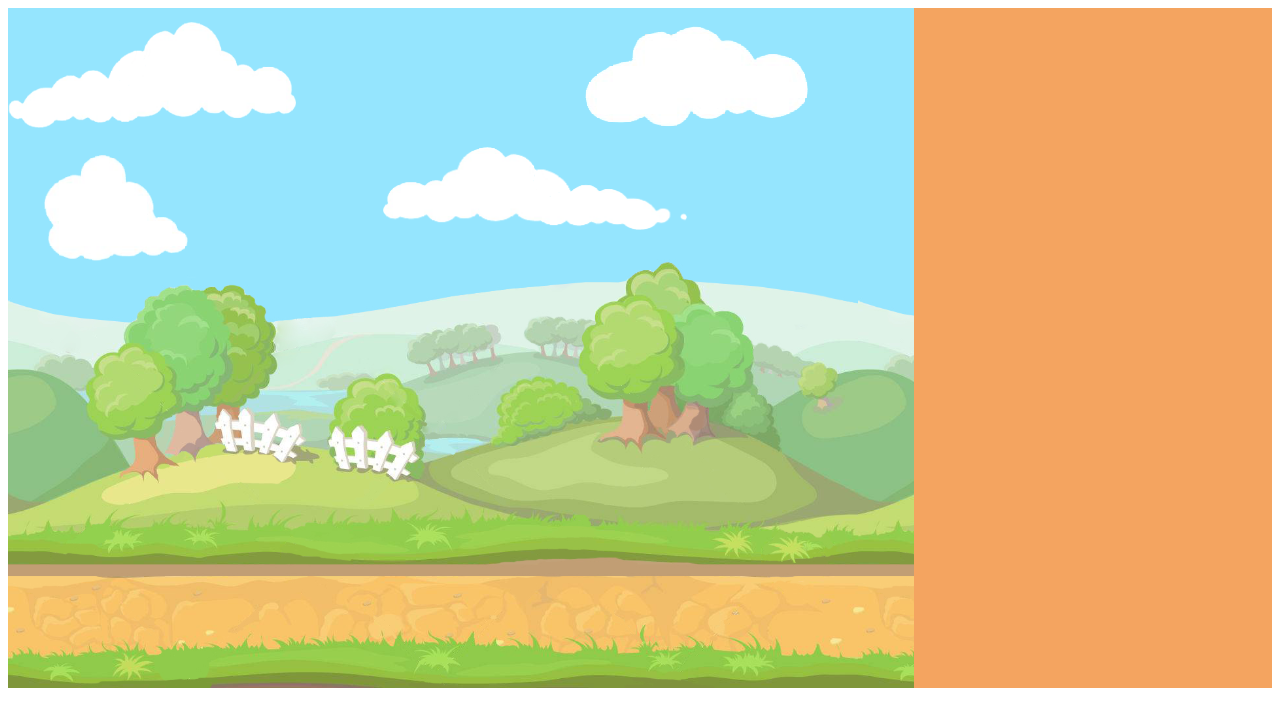
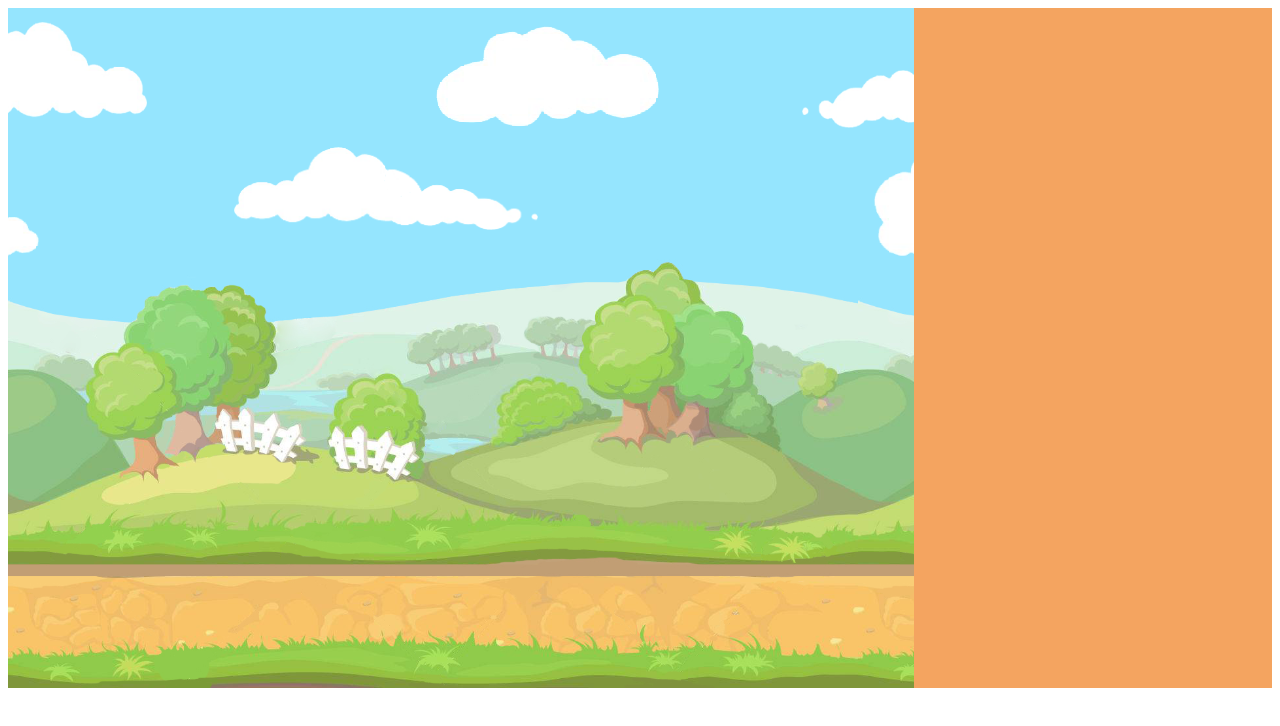
Before and after one commit to ASANCHEZWEB/GAME, a plain HTML site: page index.html in a window 1280 px wide. Drawn offline with Linux system fonts and the light colour scheme.

Commit message:
nubes en  movimiento,falta duplicado

```diff
--- a/css/style.css
+++ b/css/style.css
@@ -21,19 +21,19 @@
 }
 
 .nubes-container {
-   overflow-x: auto;
-   height: 256px;
+   overflow-x: hidden;
+
 }
 
 .nubes-container>img:nth-child(1) {
    position: relative;
-   left: 677px;
+   left: 594px;
    top: 13px;
 }
 
 .nubes-container>img:nth-child(2) {
    top: 147px;
-   left: -91px;
+   left: -174px;
    width: 144px;
    position: relative;
 }
@@ -42,12 +42,39 @@
    width: 304px;
    position: relative;
    top: 116px;
-   left: 100px;
+   left: 17px;
 }
 
 .nubes-container>img:nth-child(4) {
    width: 304px;
    position: relative;
    top: -96px;
-   left: 84px;
+   left: 1px;
 }
+
+.nubes-container>img:nth-child(5) {
+   width: 304px;
+   position: relative;
+   top: -96px;
+   left: 652px;
+}
+
+.nubes-container>img:nth-child(6) {
+   position: relative;
+   top: -96px;
+   left: 939px;
+}
+
+.nubes-container>img:nth-child(7) {
+   top: -76px;
+   left: 1032px;
+   width: 144px;
+   position: relative;
+}
+
+.nubes-container>img:nth-child(8) {
+   width: 304px;
+   position: relative;
+   top: -109px;
+   left: 1212px;
+}
--- a/index.html
+++ b/index.html
@@ -20,7 +20,10 @@
                     <img src="./img/nube-peque-dos.png" alt="nube-peque-dos">
                     <img src="./img/nube-larga-uno.png" alt="nube-larga-uno">
                     <img src="./img/nube-larga-dos.png" alt="nube-larga-dos">
-
+                    <img src="./img/nube-larga-dos.png" alt="nube-larga-dos">
+                    <img src="./img/nube-peque-uno.png" alt="nube-peque-uno">
+                    <img src="./img/nube-peque-dos.png" alt="nube-peque-dos">
+                    <img src="./img/nube-larga-uno.png" alt="nube-larga-uno">
                 </div>
             </div>
 
--- a/js/main.js
+++ b/js/main.js
@@ -10,4 +10,4 @@ setInterval(function() {
     //ahora cogemos el valor y le sumamos pixeles , las nubes ya se mueven .
     element.style.left = `${elementLeftCss - 1}px`;
   });
-}, 50);
+}, 30);
```
